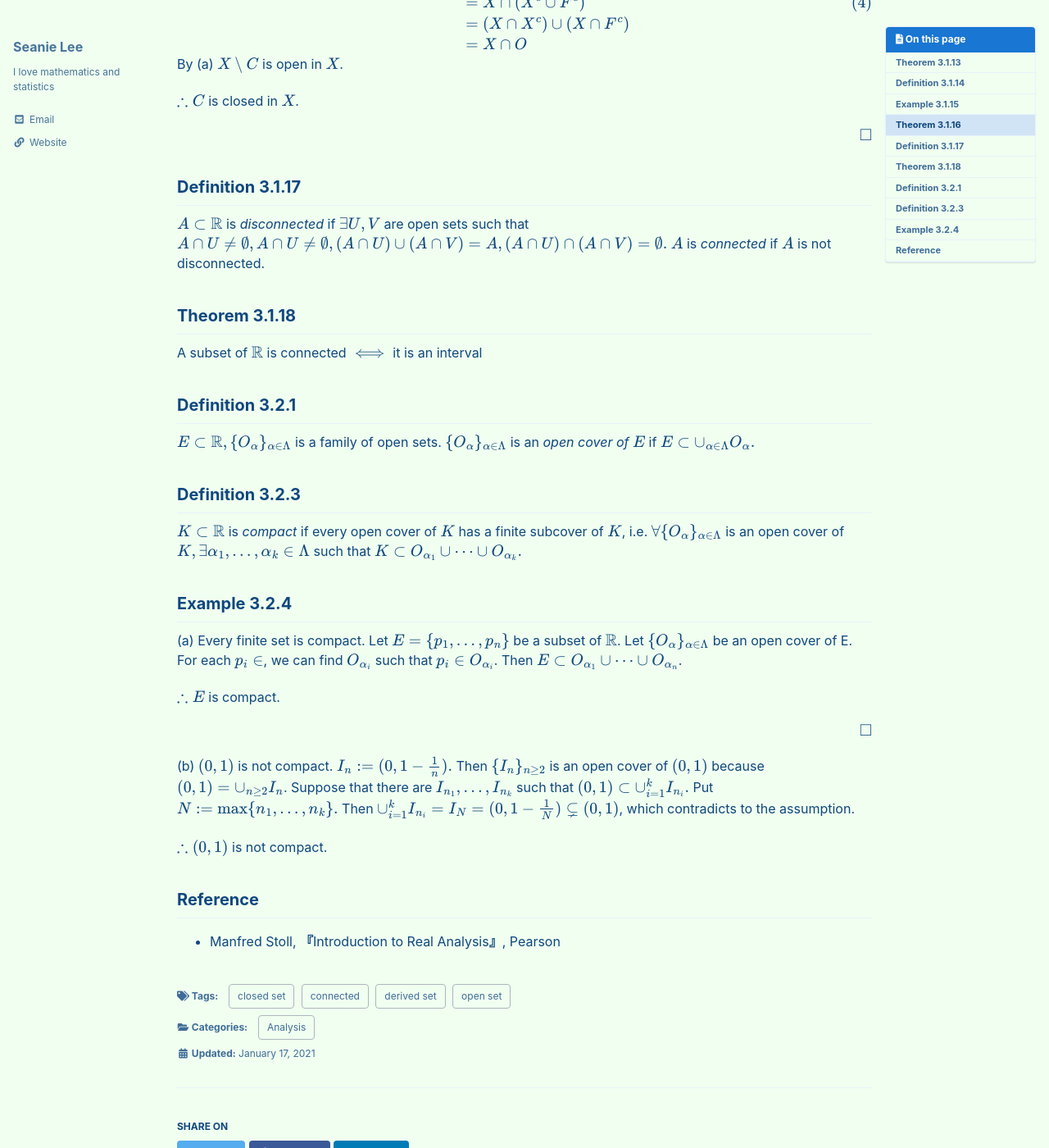
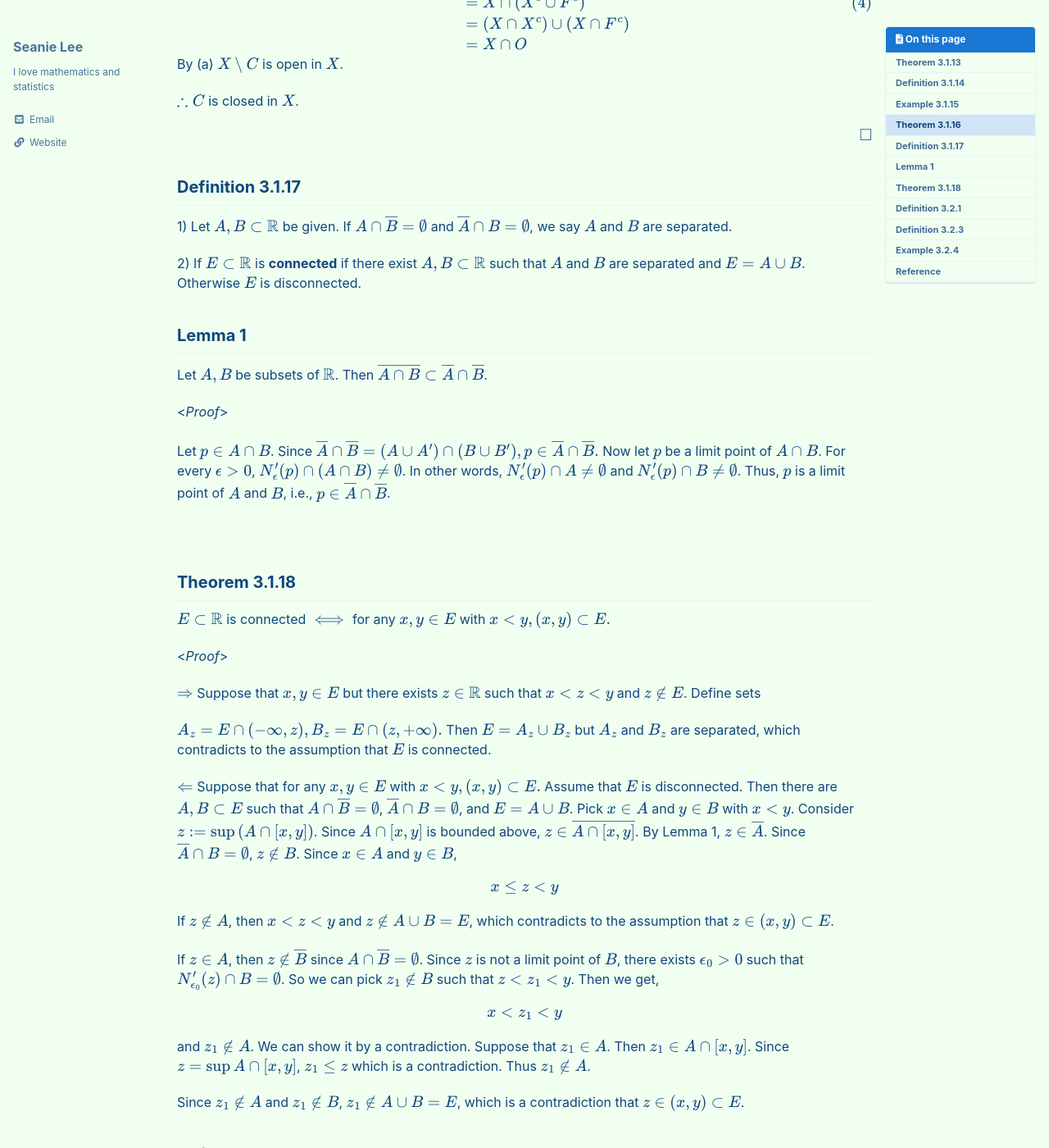
Before and after one commit to seanie12/blog, a Jekyll site: the page built from _posts/2021-01-17-open-close-2.md, in a window 1280 px wide and 1400 px high, scrolled down 2566 px. Shown: the whole window at 82% size. Built offline with Jekyll 4.4.1, drawn with Linux system fonts in a browser that asks for light colours; cached includes are drawn as plain includes; formulas are drawn with MathJax 3; some of the changed text lies outside the part shown.

Commit message:
Update 2021-01-17-open-close-2.md

```diff
--- a/_posts/2021-01-17-open-close-2.md
+++ b/_posts/2021-01-17-open-close-2.md
@@ -134,11 +134,55 @@ $\therefore C$ is closed in $X$.
 $$\tag*{$\square$}$$
 
 ## Definition 3.1.17
-$A \subset \mathbb{R}$ is *disconnected* if $\exists U,V$ are open sets such that $A\cap U \neq \emptyset, A\cap U \neq \emptyset, (A\cap U) \cup (A\cap V) =A,  (A \cap U) \cap (A\cap V) = \emptyset.$ $A$ is *connected* if $A$ is not disconnected.
+1) Let $A,B\subset \mathbb{R}$ be given. If $A\cap \overline{B}=\emptyset$ and $\overline{A}\cap B=\emptyset$, we say $A$ and $B$ are separated.
 
+2) If $E\subset\mathbb{R}$ is **connected** if there exist $A, B\subset \mathbb{R}$ such that $A$ and $B$ are separated and $E=A\cup B$. Otherwise $E$ is disconnected.
+
+
+## Lemma 1
+Let $A,B$ be subsets of $\mathbb{R}$. Then $\overline{A\cap B} \subset \overline{A}\cap \overline{B}$.
+
+<*Proof*>
+
+Let $p\in A\cap B$. Since $\overline{A}\cap \overline{B}= (A\cup A^\prime)\cap (B\cup B^\prime), p\in \overline{A}\cap \overline{B}.$ Now let $p$ be a limit point of $A\cap B$. For every $\epsilon >0$,  $N^\prime_\epsilon (p)\cap (A\cap B) \neq \emptyset$. In other words, $N^\prime_\epsilon (p)\cap A \neq \emptyset$ and $N^\prime_\epsilon (p) \cap B\neq \emptyset$. Thus, $p$ is a limit point of $A$ and $B$, i.e., $p \in \overline{A}\cap \overline{B}$.
+
+
+$$\tag*{$\square$}$$
 ## Theorem 3.1.18
-A subset of $\mathbb{R}$ is connected $\iff$ it is an interval
+$E \subset \mathbb{R}$ is connected $\iff$ for any $x,y\in E$ with $x<y, (x,y)\subset E.$
 
+<*Proof*>
+
+$\Rightarrow$ Suppose that $x,y\in E$ but there exists $z\in \mathbb{R}$ such that $x<z<y$ and $z\notin E$. Define sets
+
+$$
+\begin{equation*}
+A_z = E\cap (-\infty, z), B_z=E\cap (z,+\infty).
+\end{equation*}
+$$
+Then $E= A_z\cup B_z$ but $A_z$ and $B_z$ are separated, which contradicts to the assumption that $E$ is connected.
+
+$\Leftarrow$ Suppose that for any $x,y\in E$ with $x<y, (x,y)\subset E.$ Assume that $E$ is disconnected. Then there are $A,B\subset E$ such that $A\cap \overline{B}=\emptyset$, $\overline{A}\cap B=\emptyset$, and $E=A\cup B$. Pick $x\in A$ and $y\in B$ with $x<y$. Consider $z:=\sup\left(A\cap [x,y] \right)$.  Since $A\cap [x,y]$ is bounded above, $z\in \overline{A\cap [x,y]}$. By Lemma 1, $z\in \overline{A}$. Since $\overline{A}\cap B=\emptyset$, $z\notin B$. Since $x\in A$ and $y\in B$,
+
+$$
+\begin{equation*}
+x \leq z < y
+\end{equation*}
+$$
+
+If $z\notin A$, then $x<z<y$ and $z\notin A\cup B=E$, which contradicts to the assumption that $z\in (x,y)\subset E$.
+
+If $z\in A$, then $z\notin \overline{B}$ since $A\cap \overline{B}=\emptyset$. Since $z$ is not a limit point of $B$, there exists $\epsilon_0>0$ such that $N^\prime_{\epsilon_0}(z)\cap B=\emptyset$. So we can pick $z_1\notin B$ such that $z<z_1 < y$. Then we get,
+
+$$
+\begin{equation*}
+x < z_1 <y
+\end{equation*}
+$$
+
+and $z_1 \notin A$. We can show it by a contradiction. Suppose that $z_1 \in A$. Then $z_1 \in A\cap [x,y]$. Since $z=\sup A\cap [x,y]$, $z_1 \leq z$ which is a contradiction. Thus $z_1 \notin A$.
+
+Since $z_1 \notin A$ and $z_1 \notin B$, $z_1\notin A\cup B=E$, which is a contradiction that $z\in (x,y)\subset E$.
 ## Definition 3.2.1
 $$E \subset \mathbb{R}, \{O_\alpha\}_{\alpha \in \Lambda}$$ is a family of open sets. $$\{O_\alpha\}_{\alpha \in \Lambda}$$ is an *open cover of $E$* if $E \subset \cup_{\alpha \in \Lambda}O_\alpha.$
 
```
